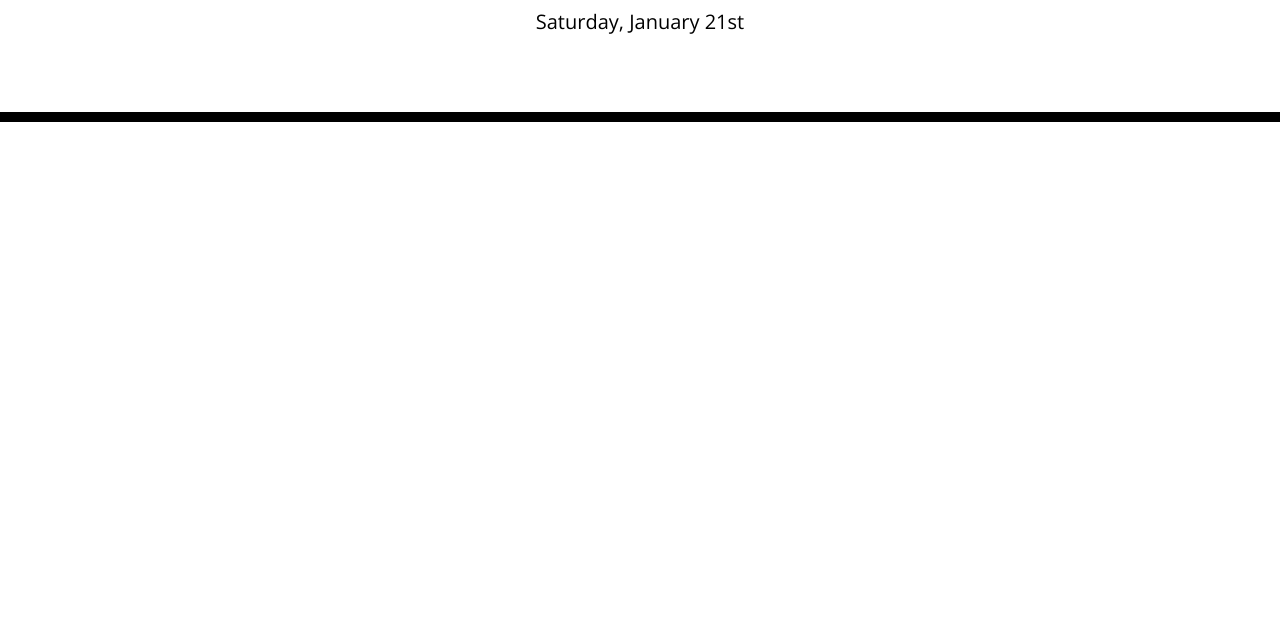
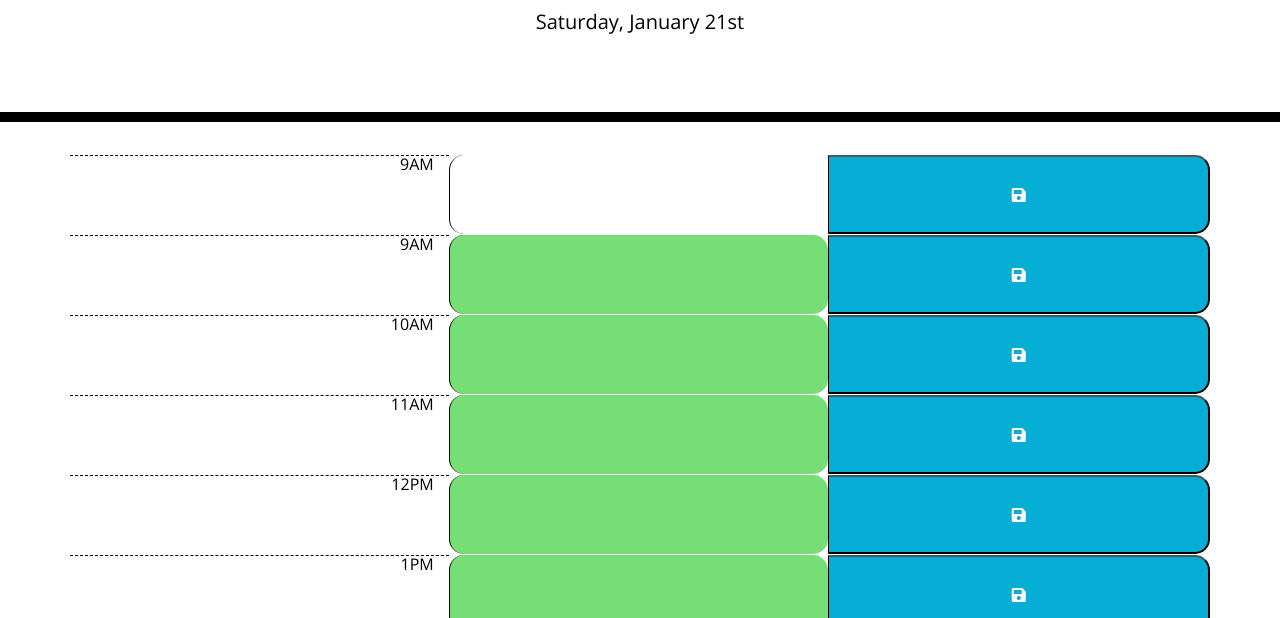
Before and after one commit to WarrenTyler/work-day-scheduler, a plain HTML site: page index.html in a window 1280 px wide. Shown: the part 182-800 px from the top of the page. Drawn offline with nearby package versions, Linux system fonts and the light colour scheme.

Commit message:
end of office hours 7

```diff
--- a/assets/js/script.js
+++ b/assets/js/script.js
@@ -1,8 +1,31 @@
 $(function () {
   // Handler for .ready() called.
-  const $currentDayEl = $("#currentDay");
+  const $currentDayEl = $("#current-day");
+  const currentDay = moment();
+  $currentDayEl.text(currentDay.format("dddd, MMMM Do"));
 
-  const currentDay = moment();
+  for (let i = 9; i < 18; i++) {
+    // used to test current hour based on an 24 number hour time
+    // const currentHour = Number(moment("13", "H").format("H"));
+    // or
+    // const currentHour = Number(moment().hour(13).format("H"));
+    const currentHour = moment().hour();
+    let timeblockTense = "past";
 
-  $currentDayEl.text(currentDay.format("dddd, MMMM Do"));
+    if (i > currentHour) {
+      timeblockTense = "future";
+    } else if (i === currentHour) {
+      timeblockTense = "present";
+    }
+
+    $(".container").append(
+      `
+      <div class="row">
+        <div class="col hour text-right">${moment().hour(i).format("hA")}</div>
+        <textarea class="col time-block ${timeblockTense}"></textarea>
+        <button class="col saveBtn"><i class="fas fa-save"></i></button>
+      </div>
+      `
+    );
+  }
 });
--- a/index.html
+++ b/index.html
@@ -26,10 +26,15 @@
     <header class="jumbotron">
       <h1 class="display-3">Work Day Scheduler</h1>
       <p class="lead">A simple calendar app for scheduling your work day</p>
-      <p id="currentDay" class="lead"></p>
+      <p id="current-day" class="lead"></p>
     </header>
     <div class="container">
       <!-- Timeblocks go here -->
+      <div class="row">
+        <div class="col hour text-right">9AM</div>
+        <textarea class="col time-block"></textarea>
+        <button class="col saveBtn"><i class="fas fa-save"></i></button>
+      </div>
     </div>
 
     <script src="https://cdnjs.cloudflare.com/ajax/libs/jquery/3.2.1/jquery.min.js"></script>
```
